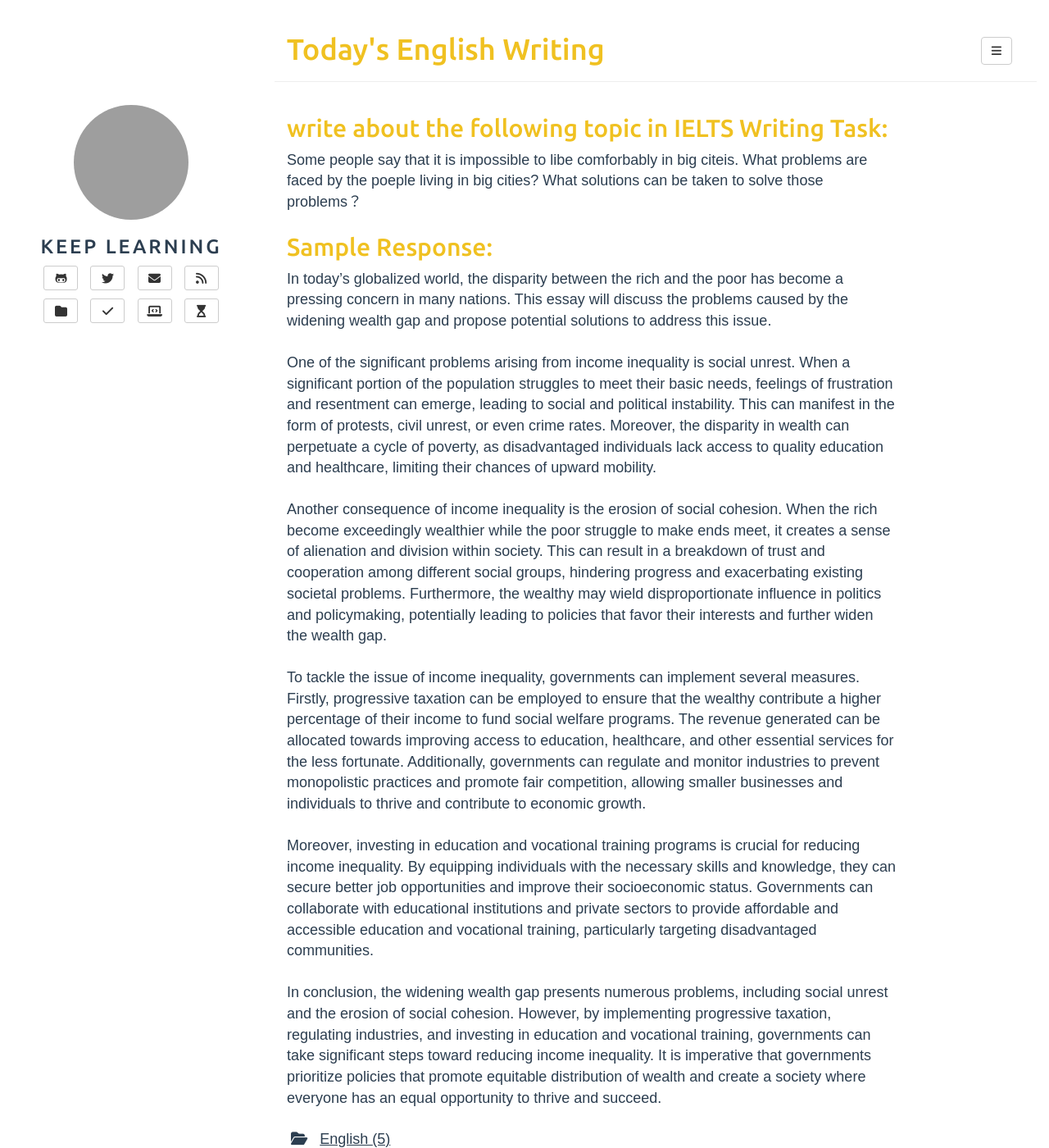
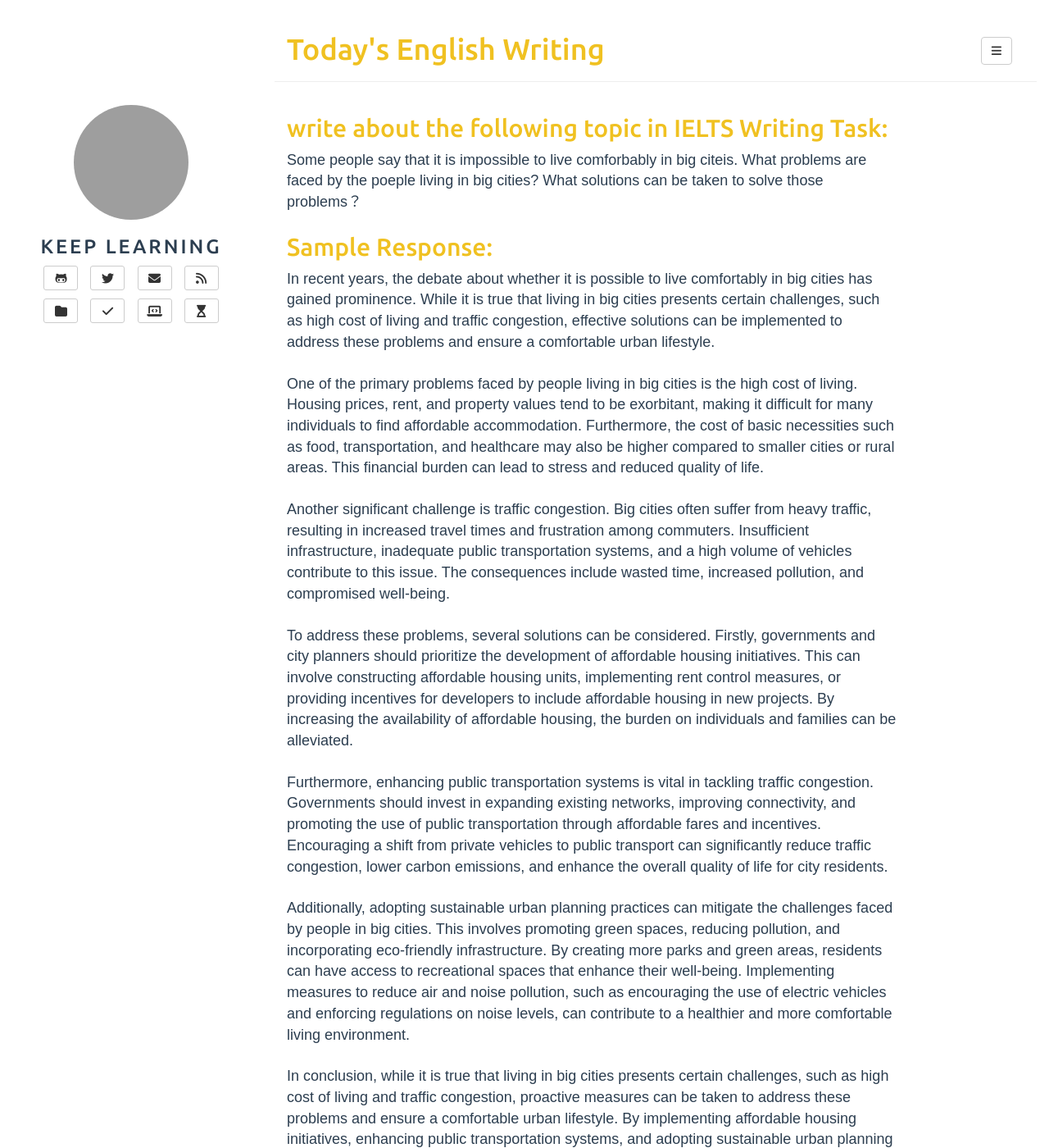
Before and after one commit to gaoxingaa/gaoxingaa.github.io, a Jekyll site: the page built from _posts/2023-05-19-english-writing.md, in a window 1280 px wide and 1400 px high. Shown: the whole window at 82% size. Built offline with Jekyll 4.4.1, drawn with Linux system fonts in a browser that asks for light colours; nearby versions of some CDN libraries; comment, search, counter and statistics services are not loaded; some of the changed text lies outside the part shown; grey boxes are pictures that could not be loaded.

Commit message:
Update 2023-05-19-english-writing.md

```diff
--- a/_posts/2023-05-19-english-writing.md
+++ b/_posts/2023-05-19-english-writing.md
@@ -7,20 +7,22 @@ lang: en
 ---
 
 ## write about the following topic in IELTS Writing Task:
-Some people say that it is impossible to libe comforbably in big citeis.
+Some people say that it is impossible to live comforbably in big citeis.
 What problems are faced by the poeple living in big cities?
 What solutions can be taken to solve those problems？
 
 ## Sample Response:
 
-In today's globalized world, the disparity between the rich and the poor has become a pressing concern in many nations. This essay will discuss the problems caused by the widening wealth gap and propose potential solutions to address this issue.
+In recent years, the debate about whether it is possible to live comfortably in big cities has gained prominence. While it is true that living in big cities presents certain challenges, such as high cost of living and traffic congestion, effective solutions can be implemented to address these problems and ensure a comfortable urban lifestyle.
 
-One of the significant problems arising from income inequality is social unrest. When a significant portion of the population struggles to meet their basic needs, feelings of frustration and resentment can emerge, leading to social and political instability. This can manifest in the form of protests, civil unrest, or even crime rates. Moreover, the disparity in wealth can perpetuate a cycle of poverty, as disadvantaged individuals lack access to quality education and healthcare, limiting their chances of upward mobility.
+One of the primary problems faced by people living in big cities is the high cost of living. Housing prices, rent, and property values tend to be exorbitant, making it difficult for many individuals to find affordable accommodation. Furthermore, the cost of basic necessities such as food, transportation, and healthcare may also be higher compared to smaller cities or rural areas. This financial burden can lead to stress and reduced quality of life.
 
-Another consequence of income inequality is the erosion of social cohesion. When the rich become exceedingly wealthier while the poor struggle to make ends meet, it creates a sense of alienation and division within society. This can result in a breakdown of trust and cooperation among different social groups, hindering progress and exacerbating existing societal problems. Furthermore, the wealthy may wield disproportionate influence in politics and policymaking, potentially leading to policies that favor their interests and further widen the wealth gap.
+Another significant challenge is traffic congestion. Big cities often suffer from heavy traffic, resulting in increased travel times and frustration among commuters. Insufficient infrastructure, inadequate public transportation systems, and a high volume of vehicles contribute to this issue. The consequences include wasted time, increased pollution, and compromised well-being.
 
-To tackle the issue of income inequality, governments can implement several measures. Firstly, progressive taxation can be employed to ensure that the wealthy contribute a higher percentage of their income to fund social welfare programs. The revenue generated can be allocated towards improving access to education, healthcare, and other essential services for the less fortunate. Additionally, governments can regulate and monitor industries to prevent monopolistic practices and promote fair competition, allowing smaller businesses and individuals to thrive and contribute to economic growth.
+To address these problems, several solutions can be considered. Firstly, governments and city planners should prioritize the development of affordable housing initiatives. This can involve constructing affordable housing units, implementing rent control measures, or providing incentives for developers to include affordable housing in new projects. By increasing the availability of affordable housing, the burden on individuals and families can be alleviated.
 
-Moreover, investing in education and vocational training programs is crucial for reducing income inequality. By equipping individuals with the necessary skills and knowledge, they can secure better job opportunities and improve their socioeconomic status. Governments can collaborate with educational institutions and private sectors to provide affordable and accessible education and vocational training, particularly targeting disadvantaged communities.
+Furthermore, enhancing public transportation systems is vital in tackling traffic congestion. Governments should invest in expanding existing networks, improving connectivity, and promoting the use of public transportation through affordable fares and incentives. Encouraging a shift from private vehicles to public transport can significantly reduce traffic congestion, lower carbon emissions, and enhance the overall quality of life for city residents.
 
-In conclusion, the widening wealth gap presents numerous problems, including social unrest and the erosion of social cohesion. However, by implementing progressive taxation, regulating industries, and investing in education and vocational training, governments can take significant steps toward reducing income inequality. It is imperative that governments prioritize policies that promote equitable distribution of wealth and create a society where everyone has an equal opportunity to thrive and succeed.
+Additionally, adopting sustainable urban planning practices can mitigate the challenges faced by people in big cities. This involves promoting green spaces, reducing pollution, and incorporating eco-friendly infrastructure. By creating more parks and green areas, residents can have access to recreational spaces that enhance their well-being. Implementing measures to reduce air and noise pollution, such as encouraging the use of electric vehicles and enforcing regulations on noise levels, can contribute to a healthier and more comfortable living environment.
+
+In conclusion, while it is true that living in big cities presents certain challenges, such as high cost of living and traffic congestion, proactive measures can be taken to address these problems and ensure a comfortable urban lifestyle. By implementing affordable housing initiatives, enhancing public transportation systems, and adopting sustainable urban planning practices, the issues faced by people living in big cities can be mitigated. With careful planning and effective policies, it is indeed possible to live comfortably in big cities while enjoying the benefits and opportunities they offer.
```
